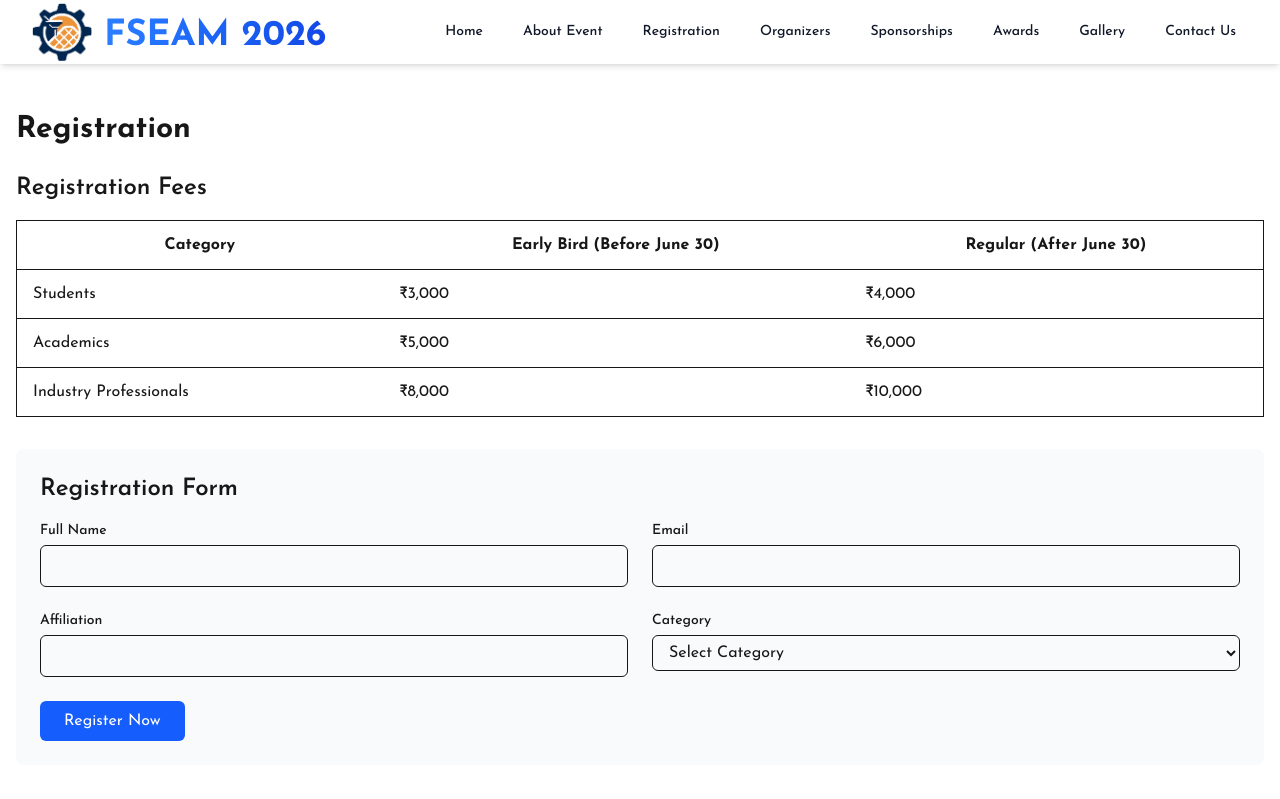
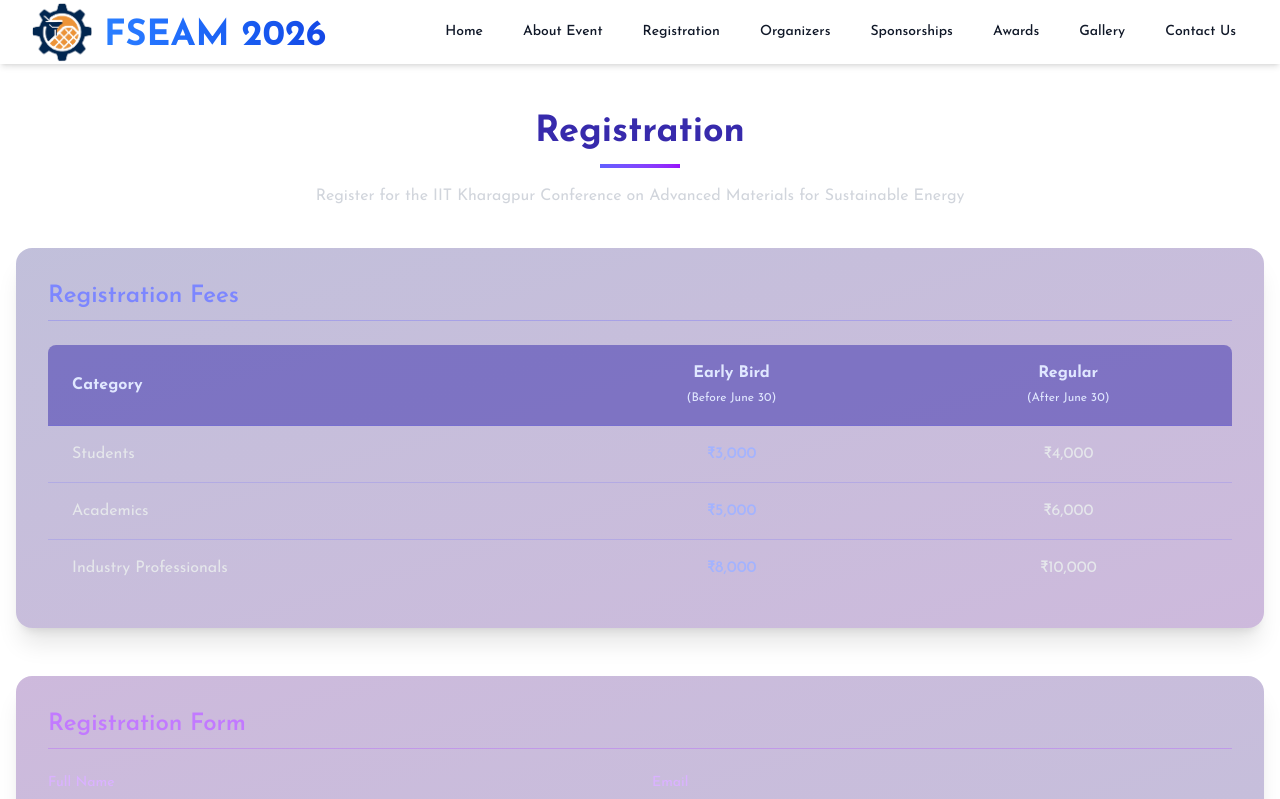
Before and after one commit to sushabhan878/IIT_KGP_MME_Conference, a Next.js app: page /registration in a window 1280 px wide. Shown: the top 799 px of the page. Built offline with nearby package versions, Linux system fonts and the light colour scheme.

Commit message:
Changed the registration page color scheme

```diff
--- a/app/registration/page.tsx
+++ b/app/registration/page.tsx
@@ -5,68 +5,95 @@ const Registration = () => {
     return (
         <PageLayout>
             <div className="container mx-auto py-12 px-4">
-                <h1 className="text-3xl font-bold mb-6">Registration</h1>
+                <div className="text-center mb-10">
+                    <h1 className="text-4xl font-bold mb-3 text-indigo-800">Registration</h1>
+                    <div className="w-20 h-1 bg-gradient-to-r from-indigo-500 to-purple-600 mx-auto"></div>
+                    <p className="mt-4 text-gray-300 max-w-2xl mx-auto">
+                        Register for the IIT Kharagpur Conference on Advanced Materials for Sustainable Energy
+                    </p>
+                </div>
 
-                <div className="mb-8">
-                    <h2 className="text-2xl font-semibold mb-4">Registration Fees</h2>
+                <div className="mb-12 bg-gradient-to-br from-indigo-900/30 to-purple-900/30 p-8 rounded-2xl shadow-xl">
+                    <h2 className="text-2xl font-semibold mb-6 text-indigo-400 border-b border-indigo-500/30 pb-2">Registration Fees</h2>
                     <div className="overflow-x-auto">
-                        <table className="min-w-full bg-white border">
+                        <table className="min-w-full bg-transparent border-collapse">
                             <thead>
-                                <tr>
-                                    <th className="py-3 px-4 border-b">Category</th>
-                                    <th className="py-3 px-4 border-b">Early Bird (Before June 30)</th>
-                                    <th className="py-3 px-4 border-b">Regular (After June 30)</th>
+                                <tr className="bg-indigo-800/50 text-indigo-100">
+                                    <th className="py-4 px-6 text-left rounded-tl-lg">Category</th>
+                                    <th className="py-4 px-6 text-center">Early Bird<br/><span className="text-xs font-normal">(Before June 30)</span></th>
+                                    <th className="py-4 px-6 text-center rounded-tr-lg">Regular<br/><span className="text-xs font-normal">(After June 30)</span></th>
                                 </tr>
                             </thead>
-                            <tbody>
-                                <tr>
-                                    <td className="py-3 px-4 border-b">Students</td>
-                                    <td className="py-3 px-4 border-b">₹3,000</td>
-                                    <td className="py-3 px-4 border-b">₹4,000</td>
+                            <tbody className="text-gray-200">
+                                <tr className="hover:bg-indigo-700/20 transition-colors">
+                                    <td className="py-4 px-6 border-t border-indigo-500/20">Students</td>
+                                    <td className="py-4 px-6 border-t border-indigo-500/20 text-center font-medium text-indigo-300">₹3,000</td>
+                                    <td className="py-4 px-6 border-t border-indigo-500/20 text-center">₹4,000</td>
                                 </tr>
-                                <tr>
-                                    <td className="py-3 px-4 border-b">Academics</td>
-                                    <td className="py-3 px-4 border-b">₹5,000</td>
-                                    <td className="py-3 px-4 border-b">₹6,000</td>
+                                <tr className="hover:bg-indigo-700/20 transition-colors">
+                                    <td className="py-4 px-6 border-t border-indigo-500/20">Academics</td>
+                                    <td className="py-4 px-6 border-t border-indigo-500/20 text-center font-medium text-indigo-300">₹5,000</td>
+                                    <td className="py-4 px-6 border-t border-indigo-500/20 text-center">₹6,000</td>
                                 </tr>
-                                <tr>
-                                    <td className="py-3 px-4 border-b">Industry Professionals</td>
-                                    <td className="py-3 px-4 border-b">₹8,000</td>
-                                    <td className="py-3 px-4 border-b">₹10,000</td>
+                                <tr className="hover:bg-indigo-700/20 transition-colors">
+                                    <td className="py-4 px-6 border-t border-indigo-500/20 rounded-bl-lg">Industry Professionals</td>
+                                    <td className="py-4 px-6 border-t border-indigo-500/20 text-center font-medium text-indigo-300">₹8,000</td>
+                                    <td className="py-4 px-6 border-t border-indigo-500/20 text-center rounded-br-lg">₹10,000</td>
                                 </tr>
                             </tbody>
                         </table>
                     </div>
                 </div>
 
-                <div className="bg-gray-50 p-6 rounded-lg mb-8">
-                    <h2 className="text-2xl font-semibold mb-4">Registration Form</h2>
+                <div className="bg-gradient-to-br from-purple-900/30 to-indigo-900/30 p-8 rounded-2xl shadow-xl mb-8">
+                    <h2 className="text-2xl font-semibold mb-6 text-purple-400 border-b border-purple-500/30 pb-2">Registration Form</h2>
                     <form>
                         <div className="grid grid-cols-1 md:grid-cols-2 gap-6">
                             <div>
-                                <label className="block text-sm font-medium mb-1" htmlFor="fullName">Full Name</label>
-                                <input type="text" id="fullName" className="w-full px-3 py-2 border rounded-md" />
+                                <label className="block text-sm font-medium mb-2 text-purple-300" htmlFor="fullName">Full Name</label>
+                                <input
+                                    type="text"
+                                    id="fullName"
+                                    className="w-full px-4 py-3 bg-indigo-900/30 border border-purple-500/30 rounded-lg focus:outline-none focus:ring-2 focus:ring-purple-500 text-white"
+                                    placeholder="Enter your full name"
+                                />
                             </div>
                             <div>
-                                <label className="block text-sm font-medium mb-1" htmlFor="email">Email</label>
-                                <input type="email" id="email" className="w-full px-3 py-2 border rounded-md" />
+                                <label className="block text-sm font-medium mb-2 text-purple-300" htmlFor="email">Email</label>
+                                <input
+                                    type="email"
+                                    id="email"
+                                    className="w-full px-4 py-3 bg-indigo-900/30 border border-purple-500/30 rounded-lg focus:outline-none focus:ring-2 focus:ring-purple-500 text-white"
+                                    placeholder="Enter your email address"
+                                />
                             </div>
                             <div>
-                                <label className="block text-sm font-medium mb-1" htmlFor="affiliation">Affiliation</label>
-                                <input type="text" id="affiliation" className="w-full px-3 py-2 border rounded-md" />
+                                <label className="block text-sm font-medium mb-2 text-purple-300" htmlFor="affiliation">Affiliation</label>
+                                <input
+                                    type="text"
+                                    id="affiliation"
+                                    className="w-full px-4 py-3 bg-indigo-900/30 border border-purple-500/30 rounded-lg focus:outline-none focus:ring-2 focus:ring-purple-500 text-white"
+                                    placeholder="Enter your institution/organization"
+                                />
                             </div>
                             <div>
-                                <label className="block text-sm font-medium mb-1" htmlFor="category">Category</label>
-                                <select id="category" className="w-full px-3 py-2 border rounded-md">
-                                    <option value="">Select Category</option>
-                                    <option value="student">Student</option>
-                                    <option value="academic">Academic</option>
-                                    <option value="industry">Industry Professional</option>
+                                <label className="block text-sm font-medium mb-2 text-purple-300" htmlFor="category">Category</label>
+                                <select
+                                    id="category"
+                                    className="w-full px-4 py-3 bg-indigo-900/30 border border-purple-500/30 rounded-lg focus:outline-none focus:ring-2 focus:ring-purple-500 text-white appearance-none"
+                                >
+                                    <option value="" className="bg-indigo-900">Select Category</option>
+                                    <option value="student" className="bg-indigo-900">Student</option>
+                                    <option value="academic" className="bg-indigo-900">Academic</option>
+                                    <option value="industry" className="bg-indigo-900">Industry Professional</option>
                                 </select>
                             </div>
                         </div>
-                        <div className="mt-6">
-                            <button type="submit" className="bg-blue-600 text-white px-6 py-2 rounded-md hover:bg-blue-700 transition-colors">
+                        <div className="mt-8">
+                            <button
+                                type="submit"
+                                className="px-8 py-3 bg-gradient-to-r from-indigo-600 to-purple-600 text-white font-medium rounded-lg hover:from-indigo-700 hover:to-purple-700 transition-all shadow-lg hover:shadow-indigo-500/30 focus:outline-none focus:ring-2 focus:ring-purple-500"
+                            >
                                 Register Now
                             </button>
                         </div>
```
